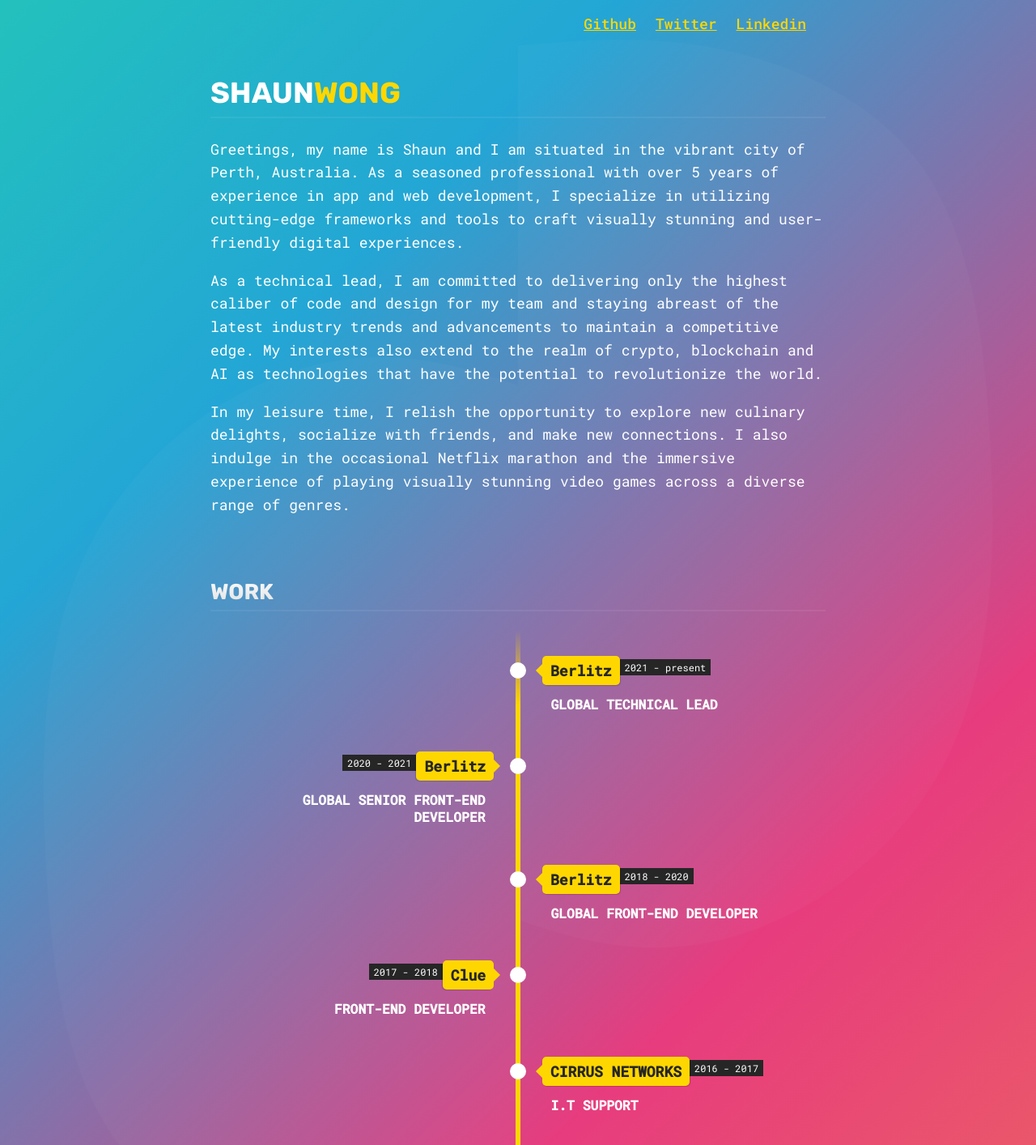
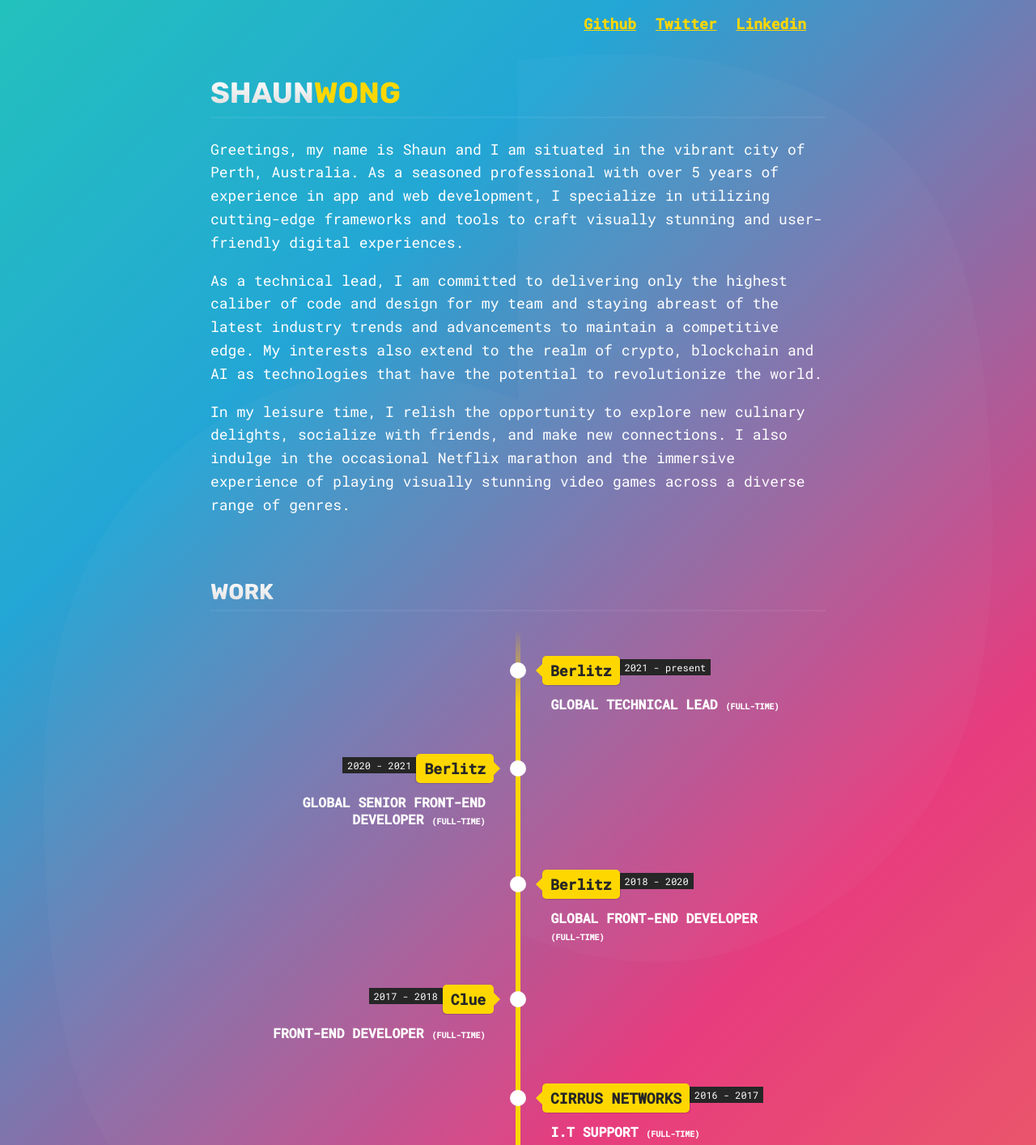
Before and after one commit to ARXChrono/shaunwong.com.au, a website built with Parcel: page index.html in a window 1280 px wide. Shown: the part 565-1979 px from the top of the page at 81% size. Built offline with nearby package versions, Linux system fonts and the light colour scheme.

Commit message:
add fulltime label to work

```diff
--- a/css/styles.scss
+++ b/css/styles.scss
@@ -133,10 +133,16 @@
   width: 100%;
   justify-content: right;
   padding: 0;
-  padding-left: 1rem;
+  align-items: flex-end;
   a {
     font-weight: 500;
     margin-right: 1.5rem;
+    padding: 0 1rem;
+    font-weight: 600;
+    &:hover,
+    &:focus {
+      transform: scale(1.1) translateX(-1rem);
+    }
   }
 }
 
@@ -167,6 +173,13 @@
     padding-left: 0;
     span:last-child {
       margin-right: 0;
+    }
+    a {
+      padding: 0;
+      &:hover,
+      &:focus {
+        transform: scale(1.1) translateX(0rem);
+      }
     }
   }
 }
--- a/index.html
+++ b/index.html
@@ -83,7 +83,7 @@
         </ul>
       </div>
       <h1>
-        <span class="wtgrad"></span>SHAUN<span class="gold bold">WONG</span>
+        <span class="wtgrad">SHAUN</span><span class="gold bold">WONG</span>
       </h1>
       <p>
         Greetings, my name is Shaun and I am situated in the vibrant city of
@@ -121,7 +121,7 @@
               >
             </div>
             <div class="desc">
-              <h3>GLOBAL TECHNICAL LEAD</h3>
+              <h3>GLOBAL TECHNICAL LEAD <span class="xs">(FULL-TIME)</span></h3>
             </div>
           </div>
         </li>
@@ -136,7 +136,10 @@
               >
             </div>
             <div class="desc">
-              <h3>GLOBAL SENIOR FRONT-END DEVELOPER</h3>
+              <h3>
+                GLOBAL SENIOR FRONT-END DEVELOPER
+                <span class="xs">(FULL-TIME)</span>
+              </h3>
             </div>
           </div>
         </li>
@@ -150,7 +153,9 @@
               >
             </div>
             <div class="desc">
-              <h3>GLOBAL FRONT-END DEVELOPER</h3>
+              <h3>
+                GLOBAL FRONT-END DEVELOPER <span class="xs">(FULL-TIME)</span>
+              </h3>
             </div>
           </div>
         </li>
@@ -165,7 +170,7 @@
               >
             </div>
             <div class="desc">
-              <h3>FRONT-END DEVELOPER</h3>
+              <h3>FRONT-END DEVELOPER <span class="xs">(FULL-TIME)</span></h3>
             </div>
           </div>
         </li>
@@ -180,7 +185,7 @@
               >
             </div>
             <div class="desc">
-              <h3>I.T SUPPORT</h3>
+              <h3>I.T SUPPORT <span class="xs">(FULL-TIME)</span></h3>
             </div>
           </div>
         </li>
```
